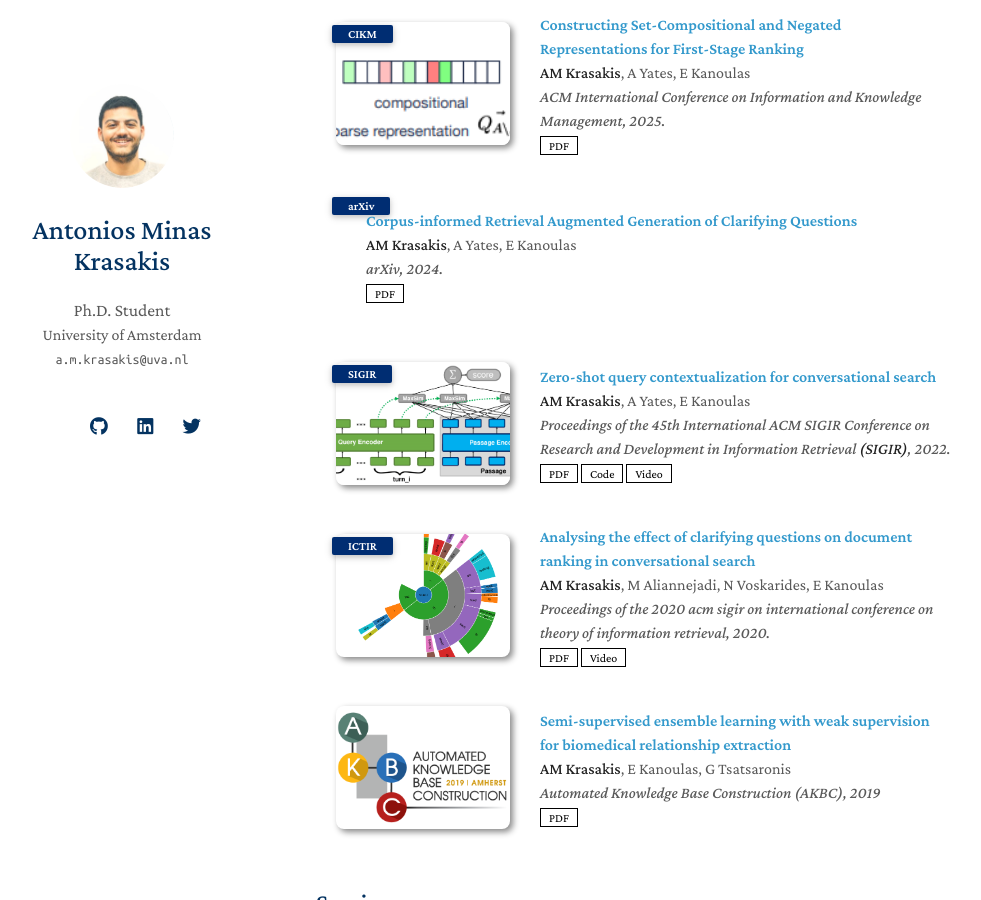
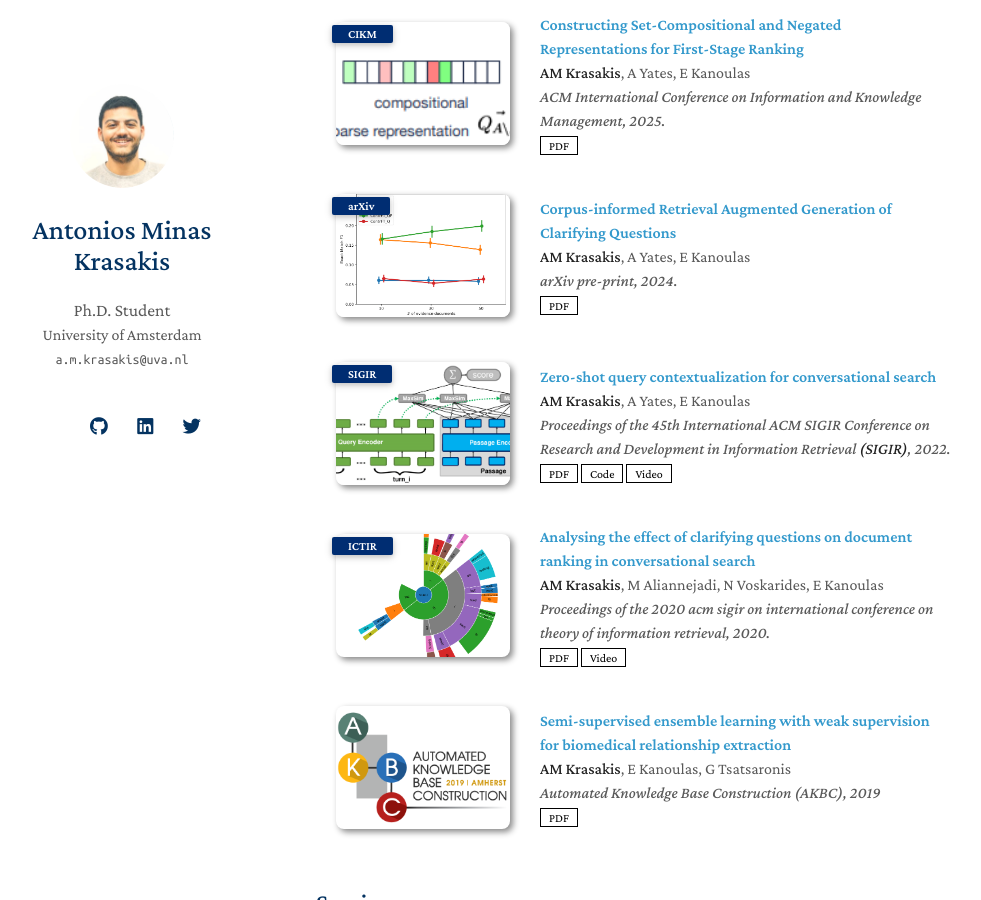
Before and after one commit to littlewine/littlewine.github.io, a Jekyll site: the page built from index.md, in a window 1280 px wide and 900 px high, scrolled down 998 px. Shown: the whole window, without its empty margins (154-1135 px from the left). Built offline with Jekyll 4.4.1, drawn with Linux system fonts in a browser that asks for light colours; nearby versions of some CDN libraries; a style sheet for code colours, icons or effects is not loaded; our own code applies the rules of GitHub Pages for plain Markdown files.

Commit message:
Update publications.yml

```diff
--- a/_data/publications.yml
+++ b/_data/publications.yml
@@ -11,8 +11,10 @@ main:
   - title: Corpus-informed Retrieval Augmented Generation of Clarifying Questions
     authors: <strong>AM Krasakis</strong>, A Yates, E Kanoulas
     conference_short: arXiv
-    conference: arXiv, 2024.
+    conference: arXiv pre-print, 2024.
     pdf: https://arxiv.org/abs/2409.18575
+    image: ./assets/img/RAG-CQ.png
+
 
   - title: Zero-shot query contextualization for conversational search
     authors: <strong>AM Krasakis</strong>, A Yates, E Kanoulas
```
